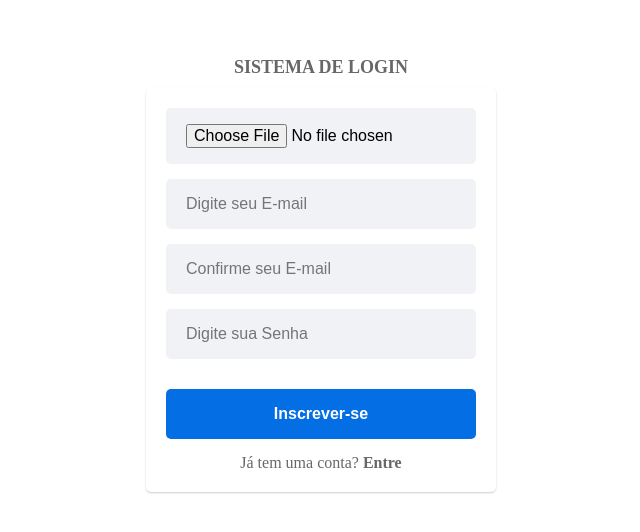
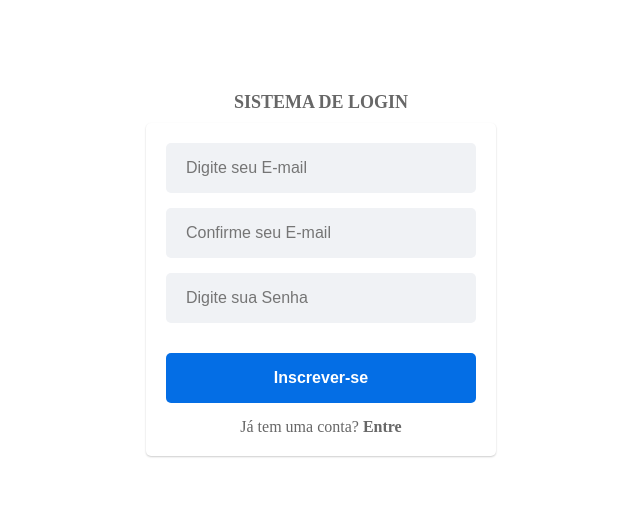
Before and after one commit to Pontessxx/siteaxionreact, a React (Vite) app: page /signup in a window 1280 px wide. Shown: the part 126-658 px from the top of the page, without its empty margins (319-959 px from the left). Built offline with nearby package versions, Linux system fonts and the light colour scheme.

Commit message:
FInshProject

```diff
--- a/src/pages/Singup/index.jsx
+++ b/src/pages/Singup/index.jsx
@@ -71,14 +71,14 @@ const Signup = () => {
     <C.Container>
       <C.Label>SISTEMA DE LOGIN</C.Label>
       <C.Content>
-        {selectedImage && (
+       {/*  {selectedImage && (
           <img
             src={URL.createObjectURL(selectedImage)}
             alt="Preview"
             style={{ maxWidth: '200px' }}
           />
         )}
-        <Input type='file' accept='image/*' onChange={handleFileUpload} />
+        <Input type='file' accept='image/*' onChange={handleFileUpload} /> */}
         <Input
           type="email"
           placeholder="Digite seu E-mail"
```
